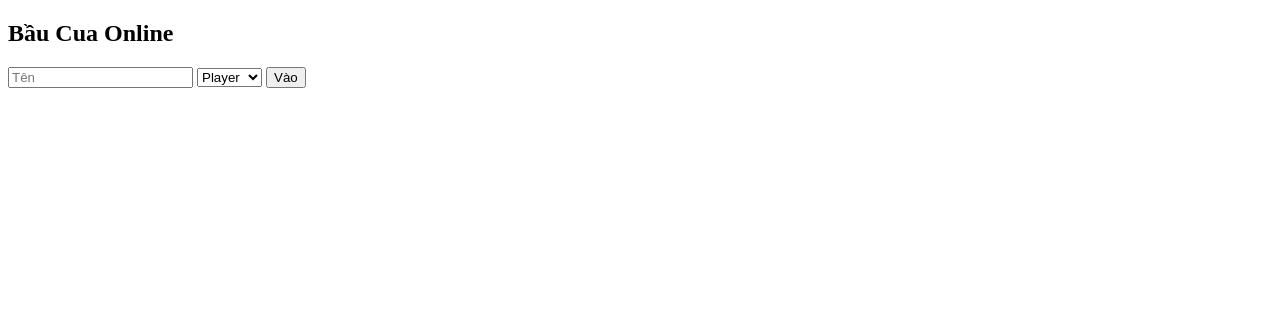
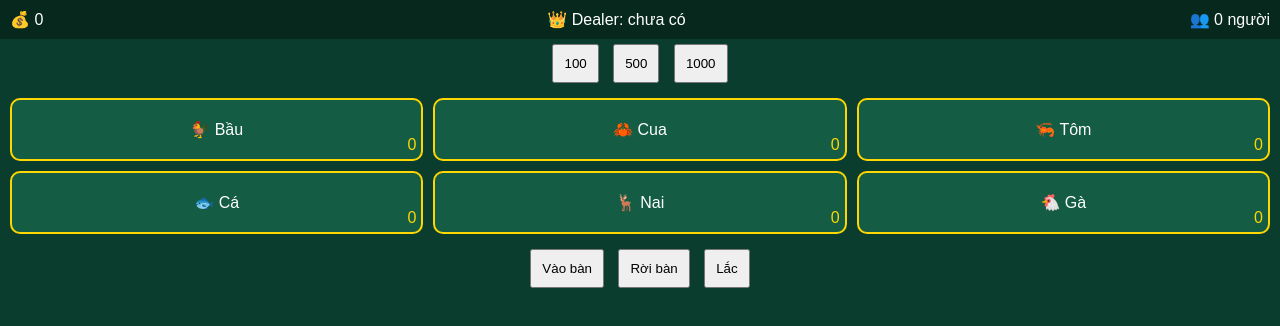
Before and after one commit to huydocdang03-cyber/Baucua, a website: page index.html in a window 1280 px wide. Drawn offline with nearby package versions, Linux system fonts and the light colour scheme; no server answers.

Commit message:
index.html

```diff
--- a/index.html
+++ b/index.html
@@ -1,80 +1,191 @@
 <!DOCTYPE html>
 <html>
+<head>
+<meta name="viewport" content="width=device-width, initial-scale=1">
+<style>
+body {
+    margin:0;
+    background:#0b3d2e;
+    color:white;
+    font-family:Arial;
+    text-align:center;
+}
+
+.top-bar {
+    display:flex;
+    justify-content:space-between;
+    padding:10px;
+    background:#06281d;
+}
+
+.grid {
+    display:grid;
+    grid-template-columns: repeat(3, 1fr);
+    gap:10px;
+    padding:10px;
+}
+
+.bet-box {
+    border:2px solid gold;
+    border-radius:10px;
+    padding:20px;
+    background:#145c44;
+    position:relative;
+}
+
+.total {
+    position:absolute;
+    bottom:5px;
+    right:5px;
+    color:gold;
+}
+
+.chip {
+    background:gold;
+    color:black;
+    padding:5px;
+    border-radius:50%;
+    margin:2px;
+    display:inline-block;
+}
+
+button {
+    padding:10px;
+    margin:5px;
+}
+</style>
+</head>
+
 <body>
 
-<h2>Bầu Cua Online</h2>
+<!-- 🔥 TOP INFO -->
+<div class="top-bar">
+    <div id="money">💰 0</div>
+    <div id="dealer">👑 Dealer: chưa có</div>
+    <div id="players">👥 0 người</div>
+</div>
 
-<input id="name" placeholder="Tên">
-<select id="role">
-    <option value="player">Player</option>
-    <option value="admin">Admin</option>
-    <option value="banker">Banker</option>
-</select>
+<!-- 🔥 CHỌN CHIP -->
+<div>
+    <button onclick="selectChip(100)">100</button>
+    <button onclick="selectChip(500)">500</button>
+    <button onclick="selectChip(1000)">1000</button>
+</div>
 
-<button onclick="join()">Vào</button>
+<!-- 🔥 BÀN -->
+<div class="grid">
 
-<div id="game" style="display:none">
+<div class="bet-box" onclick="bet('Bầu', this)">
+🐓 Bầu
+<div class="chips"></div>
+<div class="total" id="total-Bầu">0</div>
+</div>
 
-<h3 id="money"></h3>
-<h3 id="dealer"></h3>
+<div class="bet-box" onclick="bet('Cua', this)">
+🦀 Cua
+<div class="chips"></div>
+<div class="total" id="total-Cua">0</div>
+</div>
 
-<button onclick="bet('Bầu')">Bầu</button>
-<button onclick="bet('Cua')">Cua</button>
-<button onclick="bet('Tôm')">Tôm</button>
-<button onclick="bet('Cá')">Cá</button>
-<button onclick="bet('Nai')">Nai</button>
-<button onclick="bet('Gà')">Gà</button>
+<div class="bet-box" onclick="bet('Tôm', this)">
+🦐 Tôm
+<div class="chips"></div>
+<div class="total" id="total-Tôm">0</div>
+</div>
 
-<br><br>
+<div class="bet-box" onclick="bet('Cá', this)">
+🐟 Cá
+<div class="chips"></div>
+<div class="total" id="total-Cá">0</div>
+</div>
 
-<button onclick="roll()">Lắc</button>
-<button onclick="generate()">Admin tạo KQ</button>
+<div class="bet-box" onclick="bet('Nai', this)">
+🦌 Nai
+<div class="chips"></div>
+<div class="total" id="total-Nai">0</div>
+</div>
 
-<h3 id="result"></h3>
+<div class="bet-box" onclick="bet('Gà', this)">
+🐔 Gà
+<div class="chips"></div>
+<div class="total" id="total-Gà">0</div>
+</div>
 
 </div>
 
-<script src="https://cdn.socket.io/4.5.4/socket.io.min.js"></script>
+<!-- 🔥 BUTTON -->
+<button onclick="joinTable()">Vào bàn</button>
+<button onclick="leaveTable()">Rời bàn</button>
+<button onclick="roll()">Lắc</button>
+
+<script src="/socket.io/socket.io.js"></script>
 <script>
-const socket = io("https://YOUR_SERVER_LINK");
+const socket = io("https://YOUR_RENDER_LINK");
 
-function join(){
-    const name = document.getElementById("name").value;
-    const role = document.getElementById("role").value;
+let currentTable = "table1";
+let selectedChip = 100;
 
-    socket.emit("join", {name, role});
-    document.getElementById("game").style.display="block";
+// chọn chip
+function selectChip(v){
+    selectedChip = v;
 }
 
-function bet(item){
-    socket.emit("bet", {item, amount:100});
+// cược
+function bet(item, el){
+    socket.emit("bet", {
+        item,
+        amount: selectedChip,
+        table: currentTable
+    });
+
+    let chip = document.createElement("div");
+    chip.className = "chip";
+    chip.innerText = selectedChip;
+    el.querySelector(".chips").appendChild(chip);
 }
 
-function roll(){
-    socket.emit("roll");
+// vào bàn
+function joinTable(){
+    socket.emit("join_table", currentTable);
 }
 
-function generate(){
-    socket.emit("admin_generate");
+// rời bàn
+function leaveTable(){
+    socket.emit("leave_table", currentTable);
 }
 
-socket.on("preview", r=>{
-    alert("Admin thấy trước: "+r.join("-"));
+// lắc
+function roll(){
+    socket.emit("roll", currentTable);
+}
+
+// cập nhật người chơi
+socket.on("table_users", users=>{
+    document.getElementById("players").innerText =
+        "👥 " + users.length + " người";
 });
 
-socket.on("dealer", d=>{
-    document.getElementById("dealer").innerText="Dealer: "+d;
+// dealer
+socket.on("dealer", name=>{
+    document.getElementById("dealer").innerText =
+        "👑 Dealer: " + name;
 });
 
-socket.on("users", u=>{
-    let me = u[Object.keys(u).find(k=>k===socket.id)];
-    if(me){
-        document.getElementById("money").innerText="Tiền: "+me.money;
+// tổng tiền mỗi ô
+socket.on("bet_totals", totals=>{
+    for(let key in totals){
+        let el = document.getElementById("total-"+key);
+        if(el) el.innerText = totals[key];
     }
 });
 
-socket.on("result", r=>{
-    document.getElementById("result").innerText="KQ: "+r.join("-");
+// tiền mình
+socket.on("users", users=>{
+    let me = users[socket.id];
+    if(me){
+        document.getElementById("money").innerText =
+            "💰 " + me.money;
+    }
 });
 </script>
 
```
